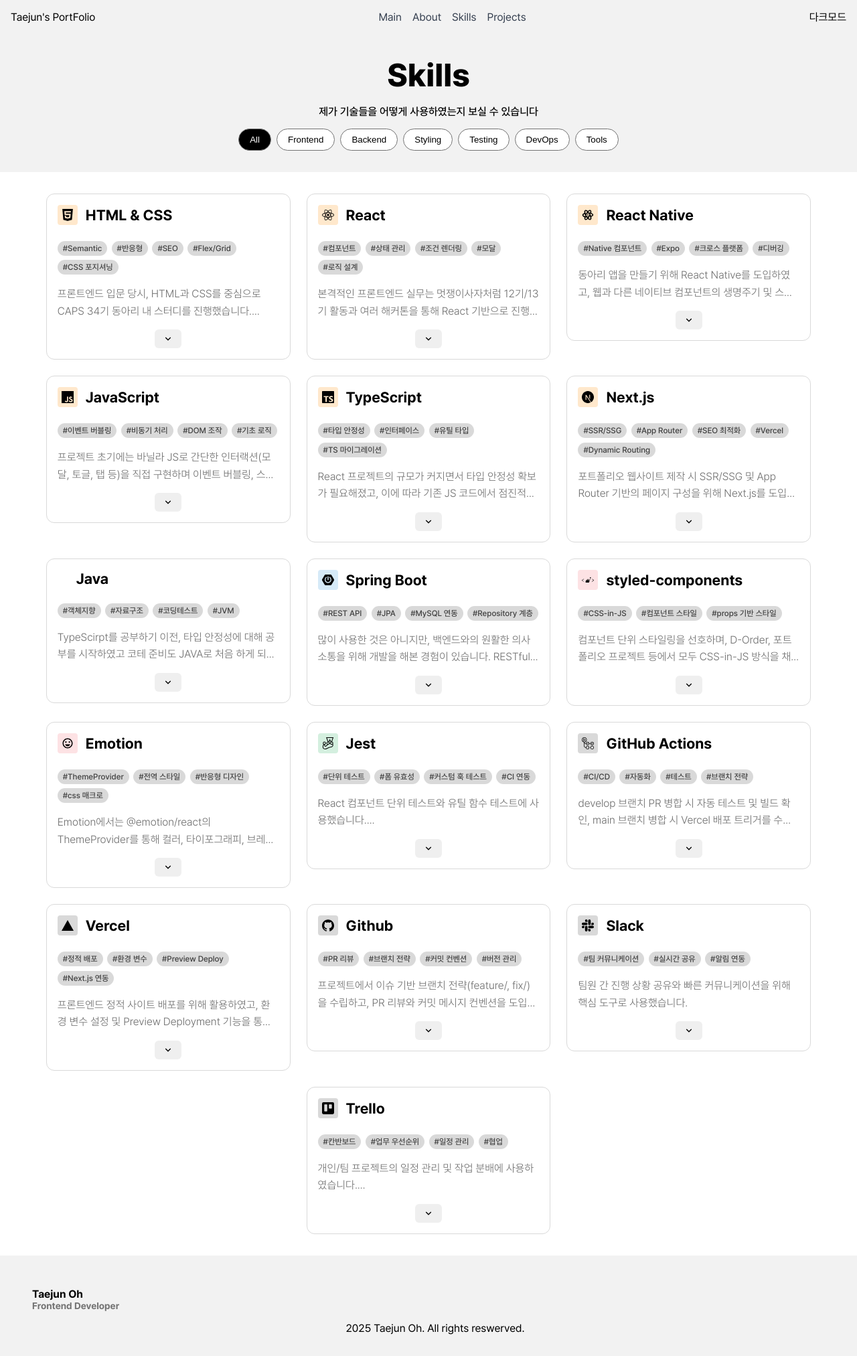
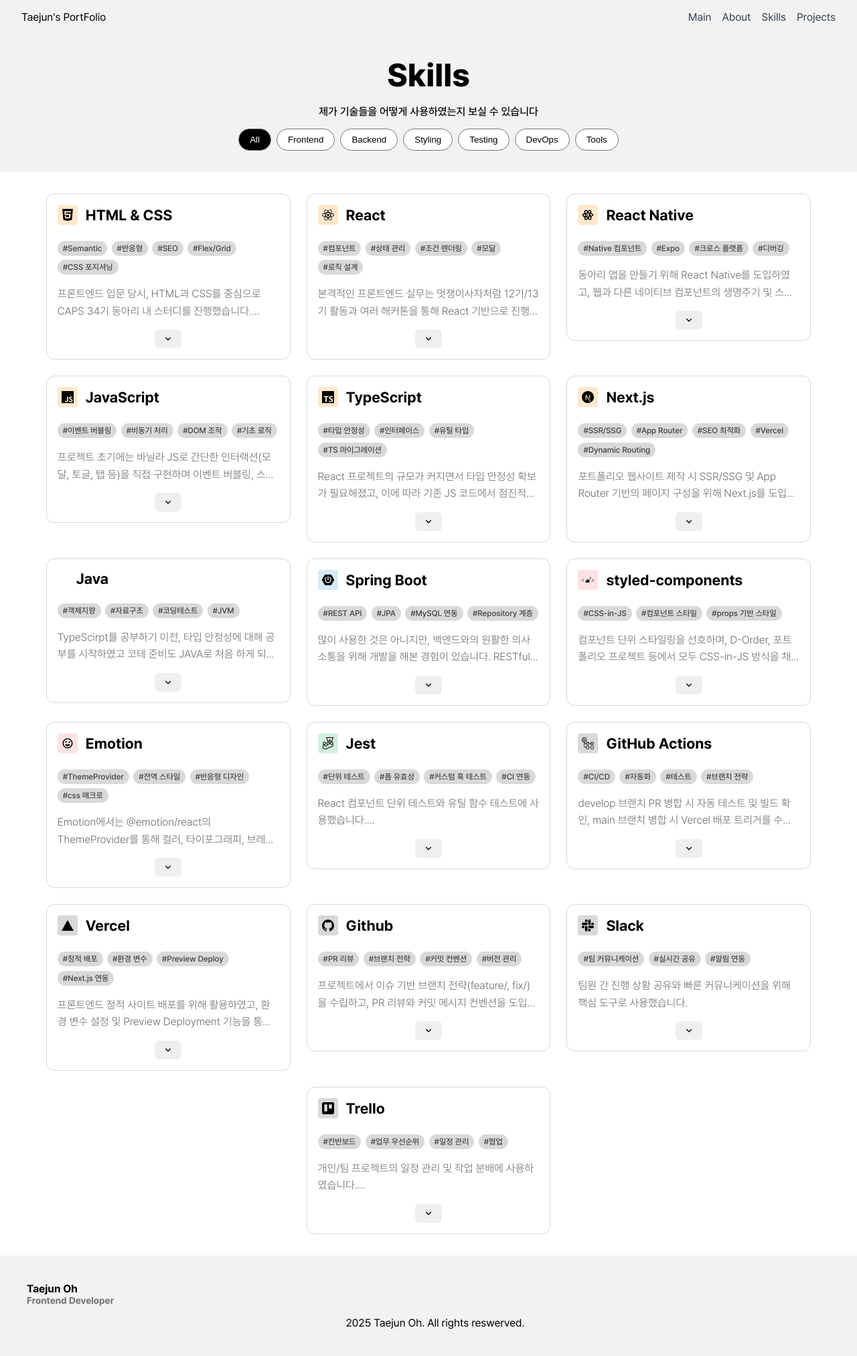
Before and after one commit to taejun0/PortfolioPage, a Next.js app: page /skills in a window 1280 px wide. Shown: the whole page at 67% size. Built offline with nearby package versions, Linux system fonts and the light colour scheme; some icons are missing.

Commit message:
[Feat] #5 - 오류 수정

```diff
--- a/src/components/footer/Footer.styled.ts
+++ b/src/components/footer/Footer.styled.ts
@@ -5,7 +5,7 @@ export const Wrapper = styled.div`
   flex-direction: column;
   justify-content: center;
   align-items: center;
-  padding: 3rem 3rem 2rem 3rem;
+  padding: 2.5rem 2.5rem 1.75rem 2.5rem;
   gap: 1rem;
 `;
 
--- a/src/components/header/Header.styled.ts
+++ b/src/components/header/Header.styled.ts
@@ -9,7 +9,7 @@ export const Wrapper = styled.div`
   width: 100%;
   flex-direction: row;
   justify-content: space-between;
-  padding: 1rem;
+  padding: 1rem 2rem;
   z-index: 99;
 `;
 
--- a/src/components/header/Header.tsx
+++ b/src/components/header/Header.tsx
@@ -22,7 +22,6 @@ const Header = () => {
           <S.NaviTitle>Projects</S.NaviTitle>
         </a>
       </S.NaviSet>
-      <S.Button>다크모드</S.Button>
     </S.Wrapper>
   );
 };
```
